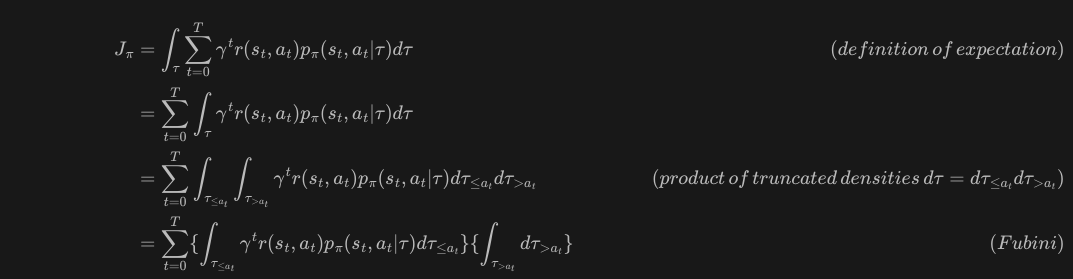
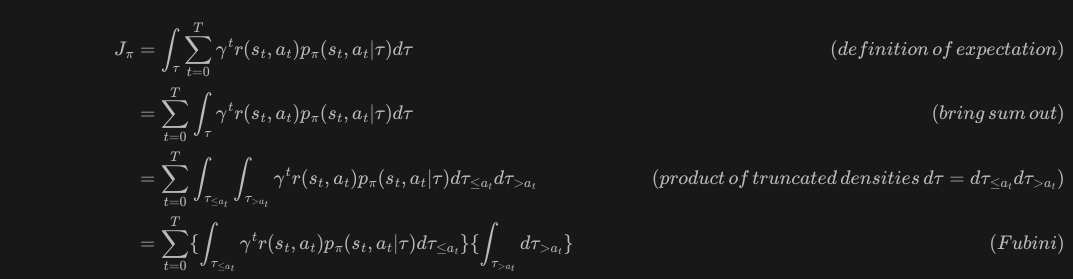
Before and after one commit to analytiq-hub/sigagent.github.io, a Jekyll site: the page built from machine_learning/_posts/2021-02-13-introduction_to_machine_learning.md, in a window 1280 px wide and 900 px high, scrolled down 5639 px. Shown: the part 239-518 px from the top of the window, without its empty margins (207-1280 px from the left). Built offline with Jekyll 4.4.1, drawn with Linux system fonts in a browser that asks for light colours; formulas are drawn with MathJax 3; a script that is not in the unit is left out; some of the changed text lies outside the part shown.

Commit message:
*** empty log message ***

```diff
--- a/machine_learning/_posts/2021-02-13-introduction_to_machine_learning.md
+++ b/machine_learning/_posts/2021-02-13-introduction_to_machine_learning.md
@@ -226,7 +226,7 @@ Applying the definition of density to objective $$J_\pi$$, the value $$V_\pi(s)$
 $$
 \begin{align}
 J_\pi & = \int_\tau \sum_{t=0}^{T} \gamma^{t} r(s_t, a_t) p_\pi(s_t, a_t \vert \tau) d\tau \hspace{1cm} & (definition \, of \, expectation) \\
-& = \sum_{t=0}^{T} \int_{\tau}  \gamma^{t} r(s_t, a_t) p_\pi(s_t, a_t \vert \tau) d\tau \hspace{1cm} \\
+& = \sum_{t=0}^{T} \int_{\tau}  \gamma^{t} r(s_t, a_t) p_\pi(s_t, a_t \vert \tau) d\tau \hspace{1cm} & (bring \, sum \, out) \\
 & = \sum_{t=0}^{T} \int_{\tau_{\le a_t}} \int_{\tau_{> a_t}} \gamma^{t} r(s_t, a_t) p_\pi(s_t, a_t \vert \tau) d\tau_{\le a_t} d\tau_{>a_t} \hspace{1cm} & (product \, of \, truncated \, densities \, d\tau = d\tau_{\le a_t} d\tau_{>a_t}) \\
 & = \sum_{t=0}^{T} \{ \int_{\tau_{\le a_t}} \gamma^{t} r(s_t, a_t) p_\pi(s_t, a_t \vert \tau) d\tau_{\le a_t} \}\{\int_{\tau_{> a_t}} d\tau_{>a_t}\} \hspace{1cm} & (Fubini) \\
 & = \sum_{t=0}^{T} \int_{\tau_{\le a_t} = s_0, a_0, ... , a_t} \gamma^{t} r(s_t, a_t) p_\pi(s_t, a_t \vert \tau) d\tau_{\le a_t} \hspace{1cm} & (density \, d\tau_{>a_t} \, has \, \int_{\tau_{> a_t}} d\tau_{>a_t}=1) \\
```
